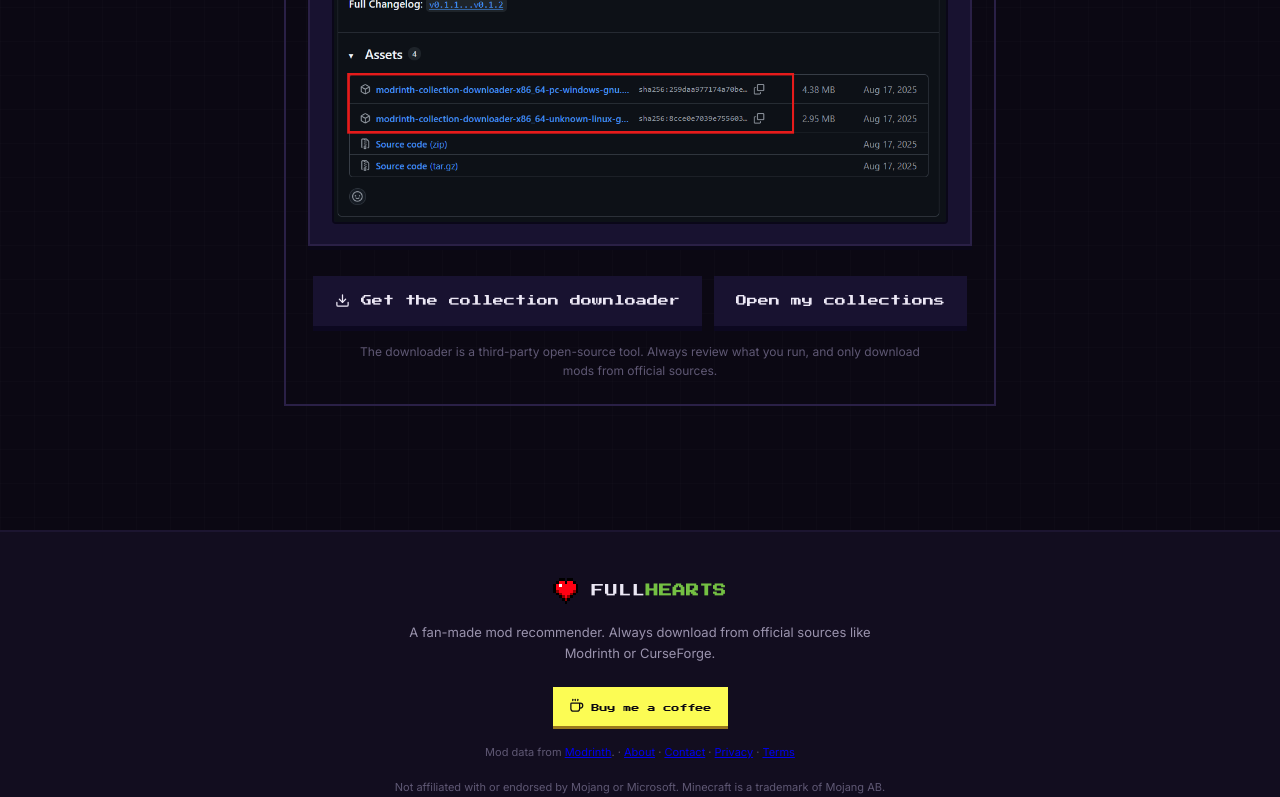
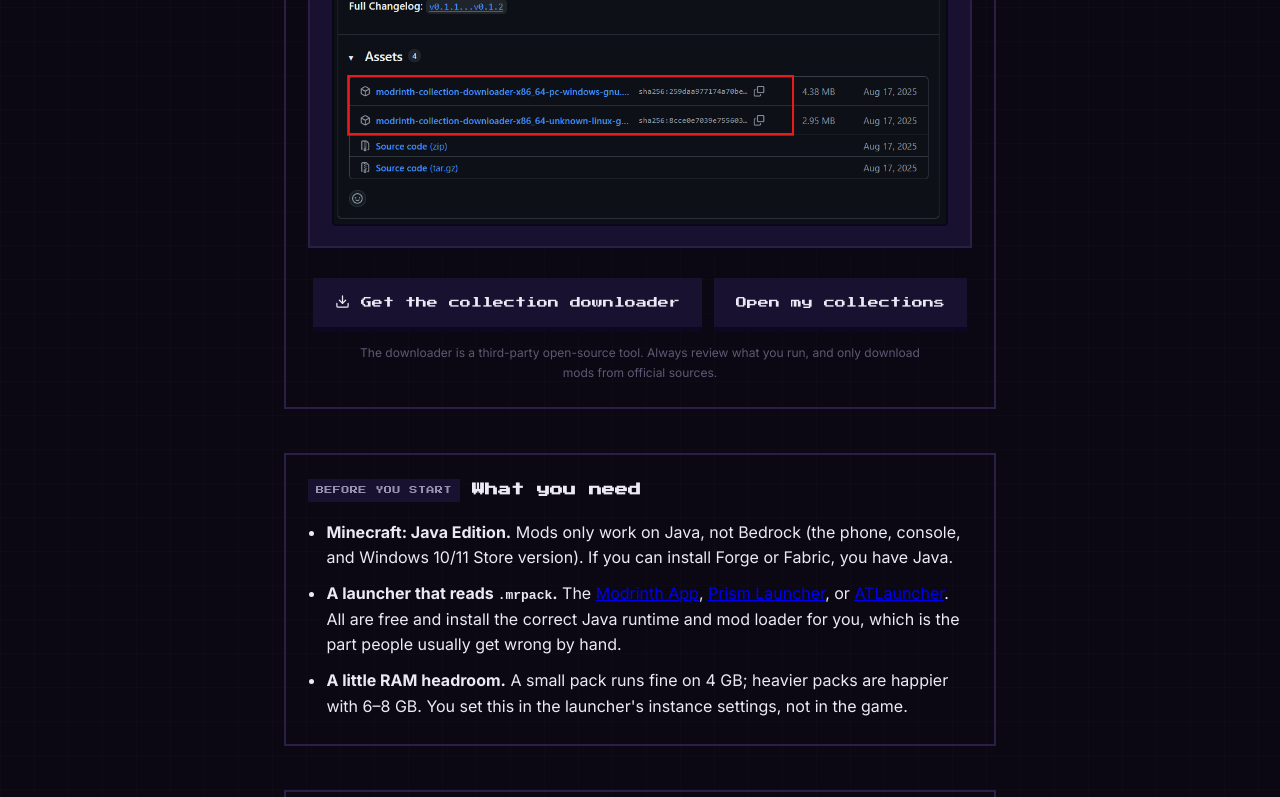
Before and after one commit to YatoVoid/FullHearts, a Next.js app: page /install in a window 1280 px wide. Shown: the part 2781-3578 px from the top of the page. Built offline with nearby package versions, Linux system fonts and the light colour scheme; no server answers.

Commit message:
Expand install page into a full guide with prerequisites, troubleshooting and server notes

```diff
--- a/app/globals.css
+++ b/app/globals.css
@@ -505,6 +505,9 @@
 .method{margin:0 auto 44px;}
 .method-primary{border:2px solid var(--grass);background:rgba(116,192,67,.05);padding:24px 22px;box-shadow:0 4px 0 #0a0718;}
 .method-alt{border:2px solid #2a2046;padding:24px 22px;}
+.method-alt .guide-list{margin:0;padding-left:1.15rem;display:grid;gap:.65rem;line-height:1.6;}
+.method-alt>h3{margin:1.6rem 0 .35rem;font-size:1.05rem;}
+.method-alt>p{line-height:1.65;}
 .method-head{display:flex;align-items:center;gap:12px;margin-bottom:18px;flex-wrap:wrap;}
 .method-head h3{font-family:var(--pixel);font-size:13px;color:var(--ink);}
 .method-badge{font-family:var(--pixel);font-size:8px;color:var(--void);background:var(--grass);padding:5px 8px;letter-spacing:.5px;}
--- a/app/install/page.tsx
+++ b/app/install/page.tsx
@@ -192,6 +192,96 @@
             official sources.
           </p>
         </section>
+
+        {/* Written guide: what you need, troubleshooting, servers */}
+        <section className="method method-alt">
+          <div className="method-head">
+            <span className="method-badge alt">BEFORE YOU START</span>
+            <h3>What you need</h3>
+          </div>
+          <ul className="guide-list">
+            <li>
+              <strong>Minecraft: Java Edition.</strong> Mods only work on Java, not Bedrock (the phone, console, and
+              Windows 10/11 Store version). If you can install Forge or Fabric, you have Java.
+            </li>
+            <li>
+              <strong>A launcher that reads <code>.mrpack</code>.</strong> The{" "}
+              <a href="https://modrinth.com/app" target="_blank" rel="noopener noreferrer">Modrinth App</a>,{" "}
+              <a href="https://prismlauncher.org" target="_blank" rel="noopener noreferrer">Prism Launcher</a>, or{" "}
+              <a href="https://atlauncher.com" target="_blank" rel="noopener noreferrer">ATLauncher</a>. All are free and
+              install the correct Java runtime and mod loader for you, which is the part people usually get wrong by hand.
+            </li>
+            <li>
+              <strong>A little RAM headroom.</strong> A small pack runs fine on 4 GB; heavier packs are happier with 6&ndash;8 GB.
+              You set this in the launcher&apos;s instance settings, not in the game.
+            </li>
+          </ul>
+        </section>
+
+        <section className="method method-alt">
+          <div className="method-head">
+            <span className="method-badge alt">TROUBLESHOOTING</span>
+            <h3>When something won&apos;t launch</h3>
+          </div>
+          <p className="intro-lede" style={{ marginBottom: 24 }}>
+            Most modded crashes are not the mods being broken &mdash; they are a mismatch between loader, version, or a
+            missing dependency. Here are the ones that come up most, and why the one-click <code>.mrpack</code> avoids
+            them.
+          </p>
+
+          <h3>&ldquo;The game crashed&rdquo; or a missing-dependency error on startup</h3>
+          <p>
+            A mod almost always needs one or more library mods to run (Fabric API, Architectury, GeckoLib, and so on).
+            Miss one and the game closes with a log most players can&apos;t read. The <code>.mrpack</code> Full Hearts
+            builds already includes the full dependency chain for every mod, resolved for your exact loader and version,
+            so this is the single biggest reason to use the one-click route over adding jars by hand.
+          </p>
+
+          <h3>A mod says it requires a different Minecraft version</h3>
+          <p>
+            Every mod in a pack has to be built for the <em>same</em> game version and the <em>same</em> loader. A Forge
+            1.20.1 jar will not load on Fabric, and a 1.21 jar will not load on 1.20.1. Full Hearts resolves each mod to a
+            concrete build for the version and loader you chose and drops anything that has no matching file, so a pack
+            you export here is already version-consistent.
+          </p>
+
+          <h3>Some mods are missing from my pack</h3>
+          <p>
+            If a mod has no stable build for your loader and version, or a required dependency of it doesn&apos;t, it gets
+            left out rather than shipped in a pack that won&apos;t start. The results screen lists exactly what was
+            excluded and why. Switching to a version with wider support (1.20.1 and 1.21.1 are the safest right now)
+            usually brings the missing mods back.
+          </p>
+
+          <h3>It works in single-player but not when I join a server</h3>
+          <p>
+            A server needs the <em>same version</em> of every mod that adds content or networking. Client-only mods &mdash;
+            a minimap, an inventory search like JEI &mdash; belong on your client and should not be on the server, and
+            forcing them there causes a mismatch. Build the server&apos;s mod set from the same loadout so the shared mods
+            line up exactly.
+          </p>
+
+          <h3>Is this safe to run?</h3>
+          <p>
+            The mods download from Modrinth&apos;s own CDN, and the jars stay the work and property of their authors. Full
+            Hearts never bundles or re-hosts mod files. Whatever route you take, only download mods from official sources
+            like Modrinth or CurseForge, and treat any tool that asks you to run an <code>.exe</code> with the usual care.
+          </p>
+        </section>
+
+        <section className="method method-alt">
+          <div className="method-head">
+            <span className="method-badge alt">SERVERS</span>
+            <h3>Putting the pack on a server</h3>
+          </div>
+          <p>
+            To play with friends, the shared mods have to match on both sides. The clean way is to build the server&apos;s
+            set from the same loadout you play on, so every content mod is the identical version client and server. Keep
+            purely client-side mods (minimaps, JEI, shaders) off the server, and add server-only tools (permissions, a web
+            map, chat filters) separately. If a specific mod refuses to load on the server, tell me which one on the{" "}
+            <Link href="/contact">Contact</Link> page and it gets checked against the catalogue.
+          </p>
+        </section>
       </main>
 
       <Footer />
```
